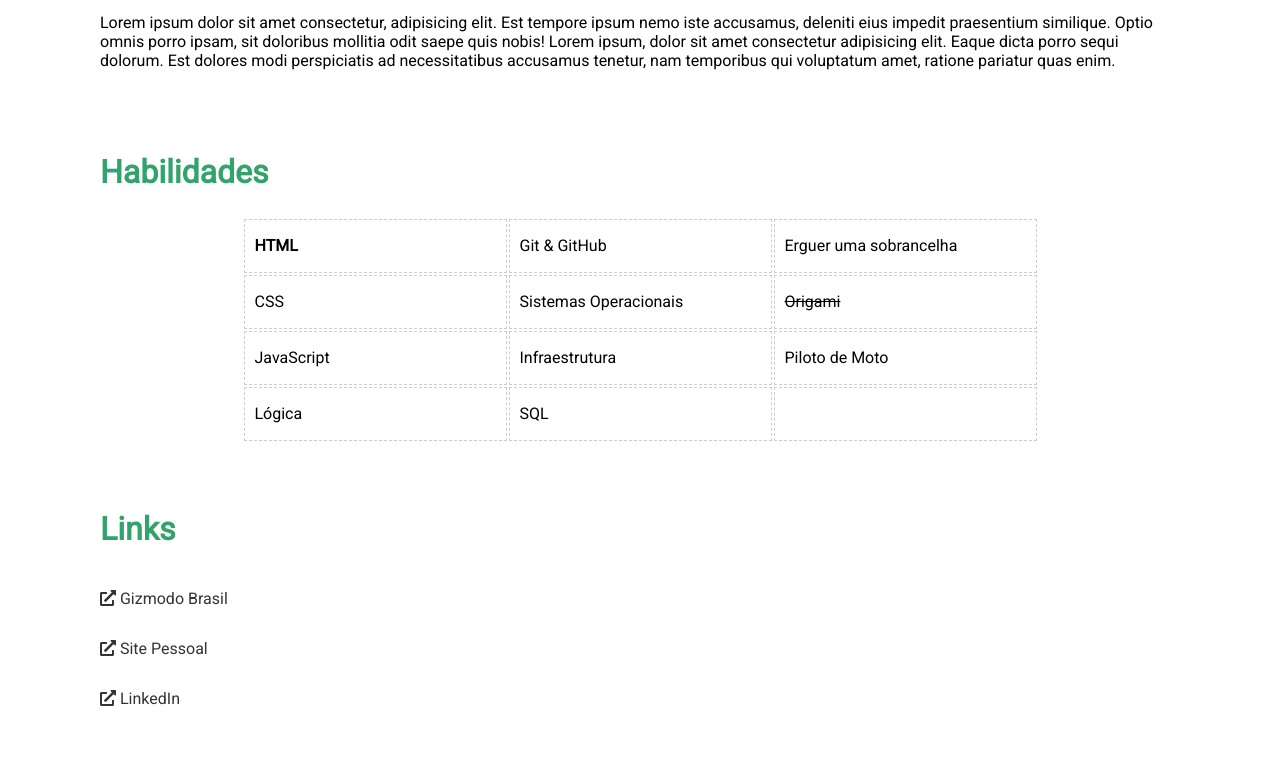
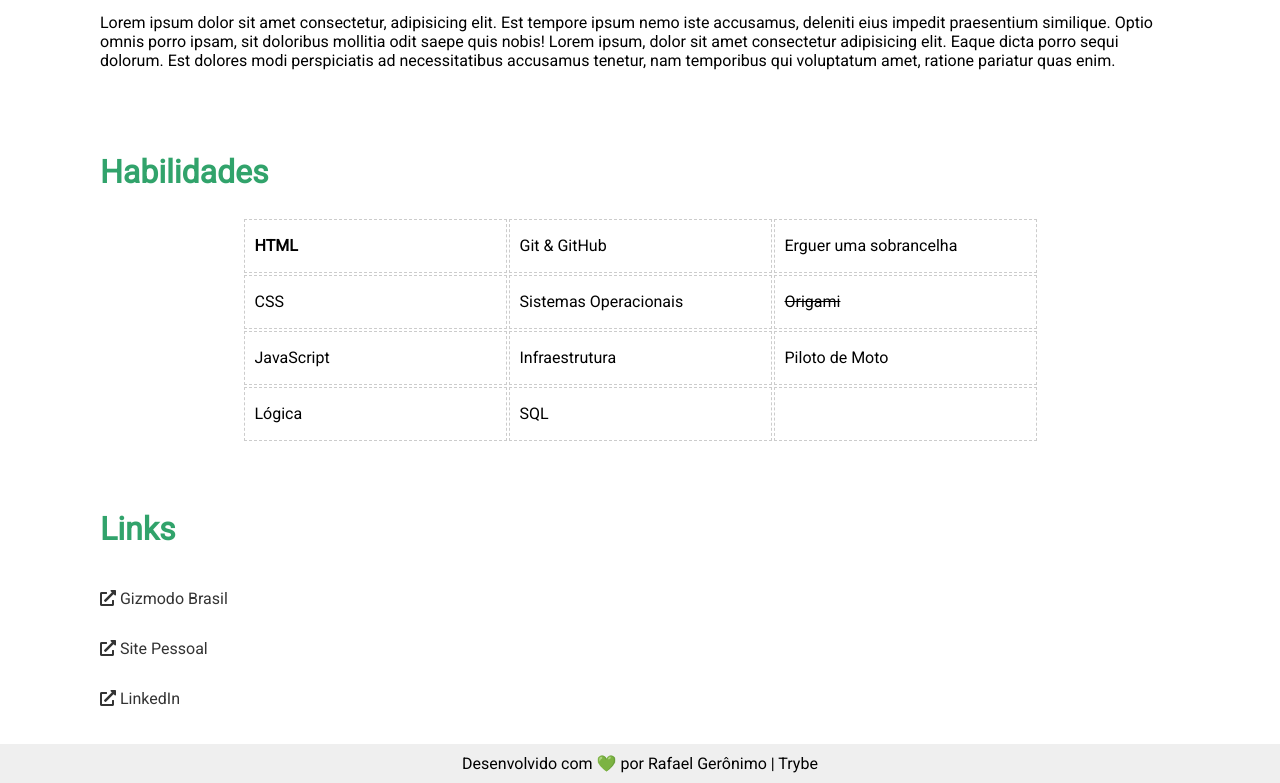
Before and after one commit to rafaelgeronimo/portfolio, a plain HTML site: page index.html in a window 1280 px wide. Shown: the part 747-1530 px from the top of the page. Before the commit the page ends 1491 px from the top, so only its background shows below. Drawn offline with Linux system fonts and the light colour scheme.

Commit message:
Correcao semantica

```diff
--- a/assets/css/styles.css
+++ b/assets/css/styles.css
@@ -65,3 +65,24 @@ h2 {
   line-height: 50px;
   list-style-type: none;
 }
+
+footer {
+  text-align: center;
+  background: #EFEFEF;
+  padding: 10px 0;
+}
+/*
+@media(max-width:600px){
+  * {
+    max-width: 100vw;
+  }
+  #title {
+    top: 0;
+    height: 80vh;
+  }
+  #about {
+    width: 90vw;
+    padding-left: 10px;
+  }
+}
+*/
--- a/index.html
+++ b/index.html
@@ -14,20 +14,22 @@
 
 <body>
   <header id="header">
-    <section id="menu">
+    <nav id="menu">
       <ul>
         <li><a href="#title">Início</a></li>
         <li><a href="#about">Sobre</a></li>
         <li><a href="#skills">Habilidades</a></li>
         <li><a href="#links">Links</a></li>
       </ul>
-    </section>
+    </nav>
     <section id="title">
       <h1>Rafael Gomes Gerônimo</h1>
       <img src="https://avatars3.githubusercontent.com/u/13686254?s=460&u=a67943055bdd5805b14ff59d2e632f5631902fc4&v=4"
         alt="Foto +ou- atual minha" style="width: 250px; border-radius: 150px;">
     </section>
   </header>
+  <main>
+
     <section id="about">
       <h2>Sobre</h2>
       <p>
@@ -79,6 +81,10 @@
         <li><a href="https://www.linkedin.com/in/rafaelgeronimo" target="_blank"><i class="fa fa-external-link-alt"></i> LinkedIn</a></li>
       </ul>
     </section>
+  </main>
+  <footer>
+    Desenvolvido com 💚 por Rafael Gerônimo | Trybe
+  </footer>
 </body>
 
 </html>
```
Also changed, not shown: 1 other file. Lines whose indentation alone changed are shown as unchanged.
